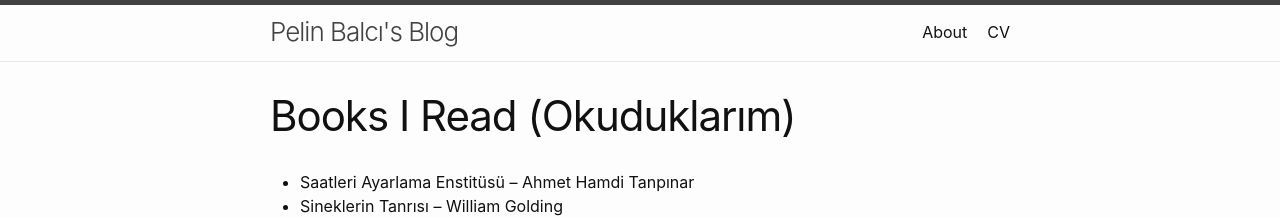
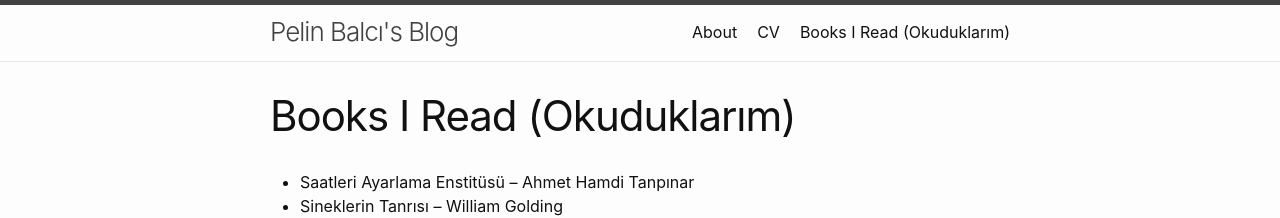
Before and after one commit to pelinbalci/pelinbalci.github.io, a Jekyll site: the page built from BooksIRead(Okuduklarım).md, in a window 1280 px wide. Shown: the top 218 px of the page. Built offline with Jekyll 4.4.1, drawn with Linux system fonts in a browser that asks for light colours.

Commit message:
add books to config

```diff
--- a/_config.yml
+++ b/_config.yml
@@ -51,6 +51,7 @@ minima:
 header_pages:
  - about.md
  - CV.md
+ - BooksIRead(Okuduklarım).md
 
 # Build settings
 theme: jekyll-theme-minimal
```
Also changed, not shown: BooksIRead(Okuduklarım).md (renamed from Books I Read (Okuduklarım).md).
